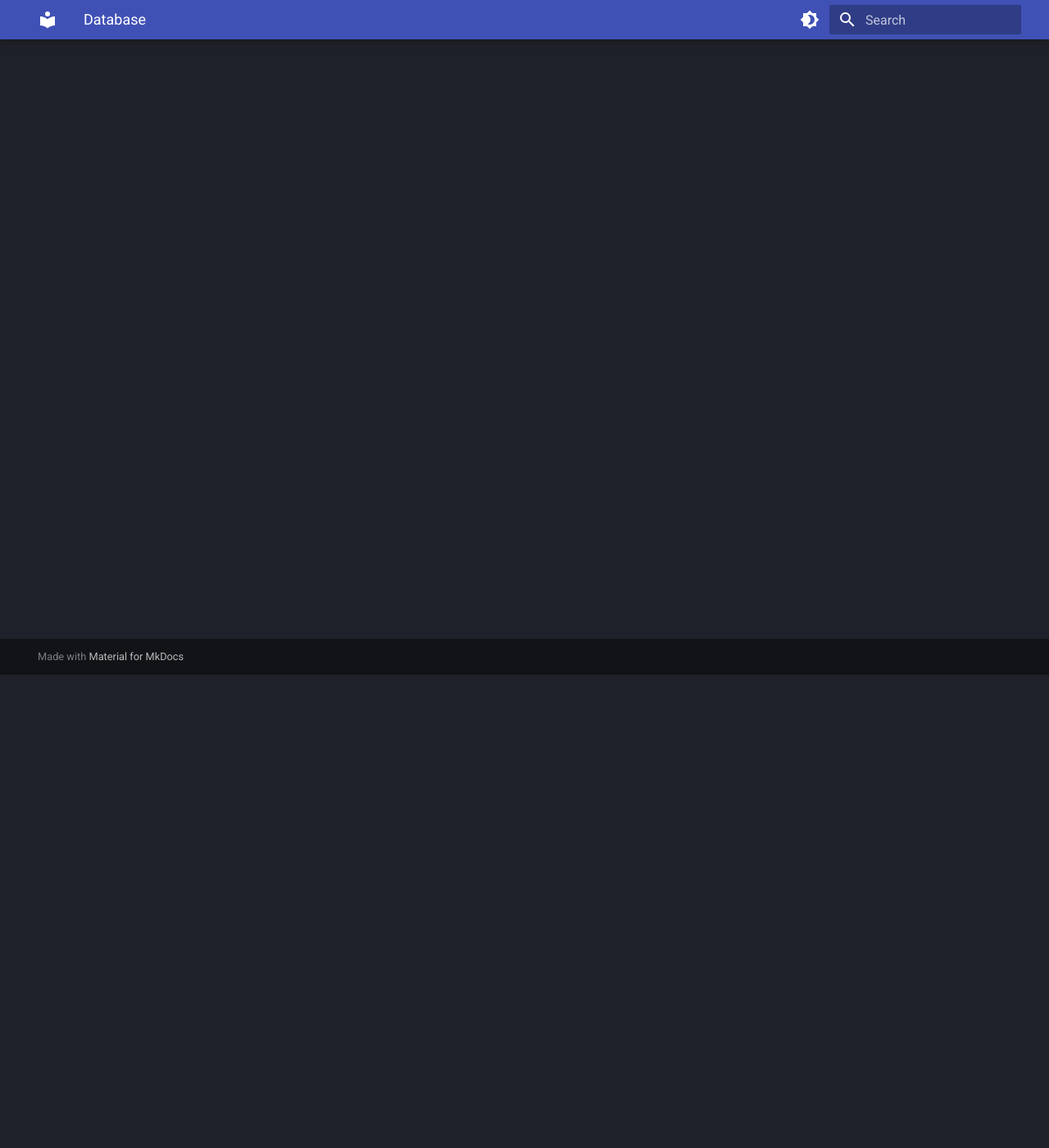
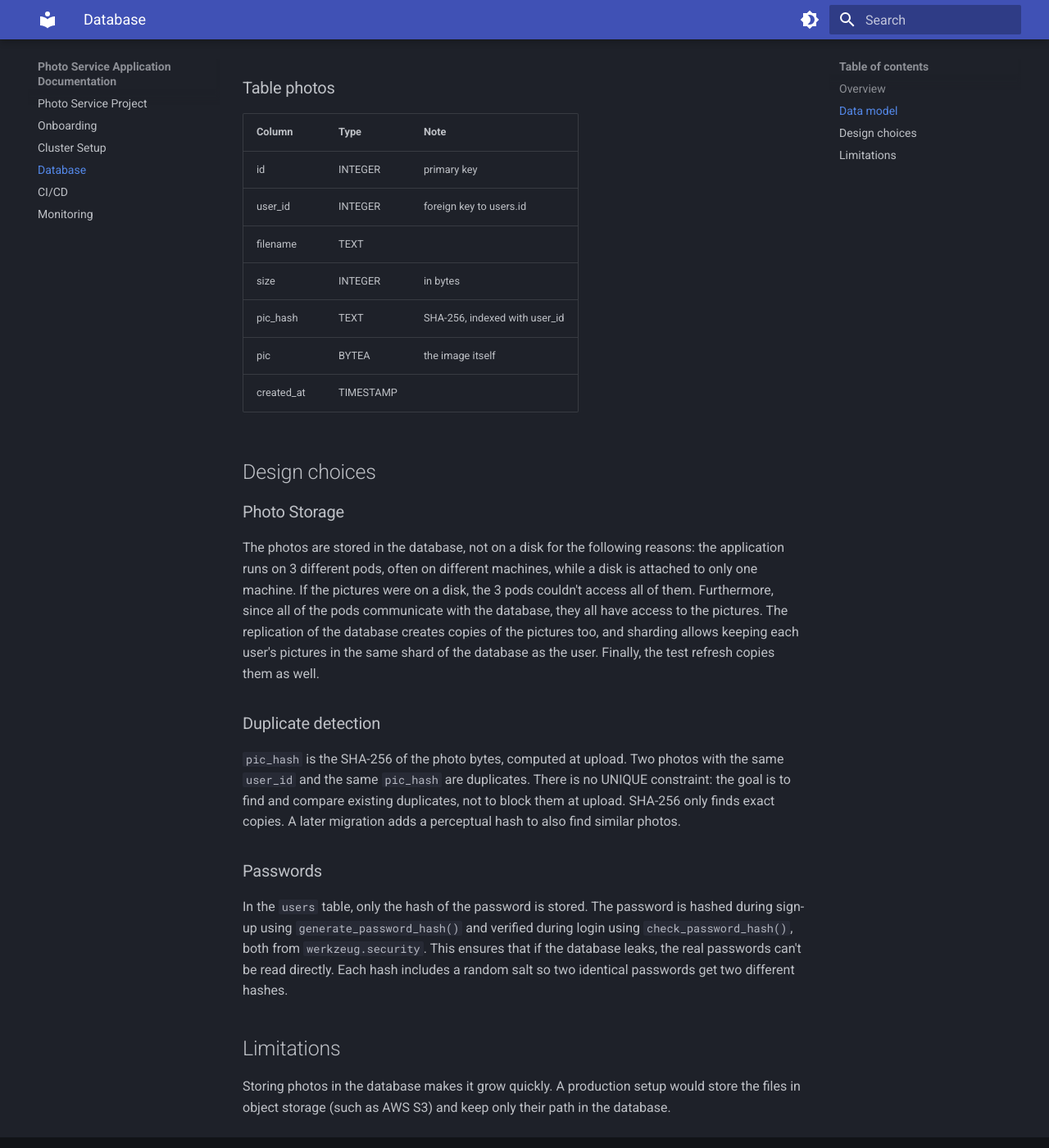
Before and after one commit to Melmaado/photo-service, an MkDocs documentation site: the page built from docs/database.md, in a window 1280 px wide and 1400 px high, scrolled down 577 px. Shown: the whole window at 82% size. Built offline with MkDocs 1.6.1 and Material for MkDocs 9.7.7, drawn with Linux system fonts in a browser that asks for light colours; some of the changed text lies outside the part shown.

Commit message:
Add database design draft

```diff
--- a/docs/database.md
+++ b/docs/database.md
@@ -1 +1,46 @@
 # Database
+
+## Overview
+This application uses PostgreSQL. It stores two kinds of data: user accounts and photos.
+
+## Data model
+
+### Table users
+| Column | Type | Note |
+|---|---|---|
+| id | INTEGER | primary key |
+| username | TEXT | unique |
+| hashed_password | TEXT | **never** the plain password |
+| created_at | TIMESTAMP | |
+
+### Table photos
+| Column | Type | Note |
+|---|---|---|
+| id | INTEGER | primary key |
+| user_id | INTEGER | foreign key to users.id |
+| filename | TEXT | |
+| size | INTEGER | in bytes |
+| pic_hash | TEXT | SHA-256, indexed with user_id |
+| pic | BYTEA | the image itself |
+| created_at | TIMESTAMP | |
+
+## Design choices
+
+### Photo Storage
+The photos are stored in the database, not on a disk for the following reasons: the application runs on 3 different pods, often on different machines, while a disk is attached to only one machine. If the pictures were on a disk, the 3 pods couldn't access all of them.
+Furthermore, since all of the pods communicate with the database, they all have access to the pictures. The replication of the database creates copies of the pictures too, and sharding allows keeping each user's pictures in the same shard of the database as the user. Finally, the test refresh copies them as well.
+
+### Duplicate detection
+`pic_hash` is the SHA-256 of the photo bytes, computed at upload. Two photos with
+the same `user_id` and the same `pic_hash` are duplicates.
+There is no UNIQUE constraint: the goal is to find and compare existing duplicates,
+not to block them at upload.
+SHA-256 only finds exact copies. A later migration adds a perceptual hash to also
+find similar photos.
+
+### Passwords
+In the `users` table, only the hash of the password is stored. The password is hashed during sign-up using `generate_password_hash()` and verified during login using `check_password_hash()`, both from `werkzeug.security`. This ensures that if the database leaks, the real passwords can't be read directly. Each hash includes a random salt so two identical passwords get two different hashes.
+
+## Limitations
+Storing photos in the database makes it grow quickly. A production setup would store
+the files in object storage (such as AWS S3) and keep only their path in the database.
```
